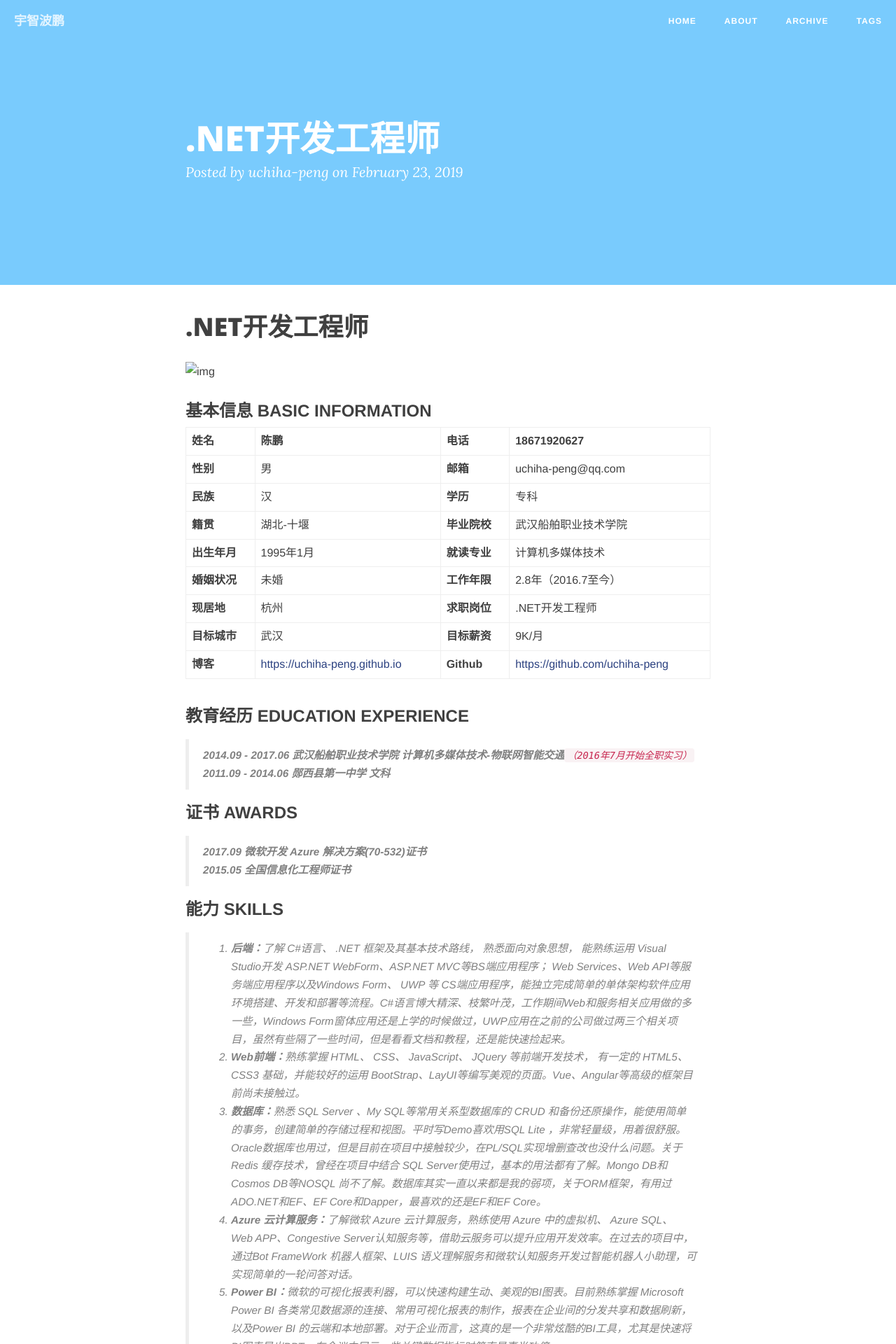
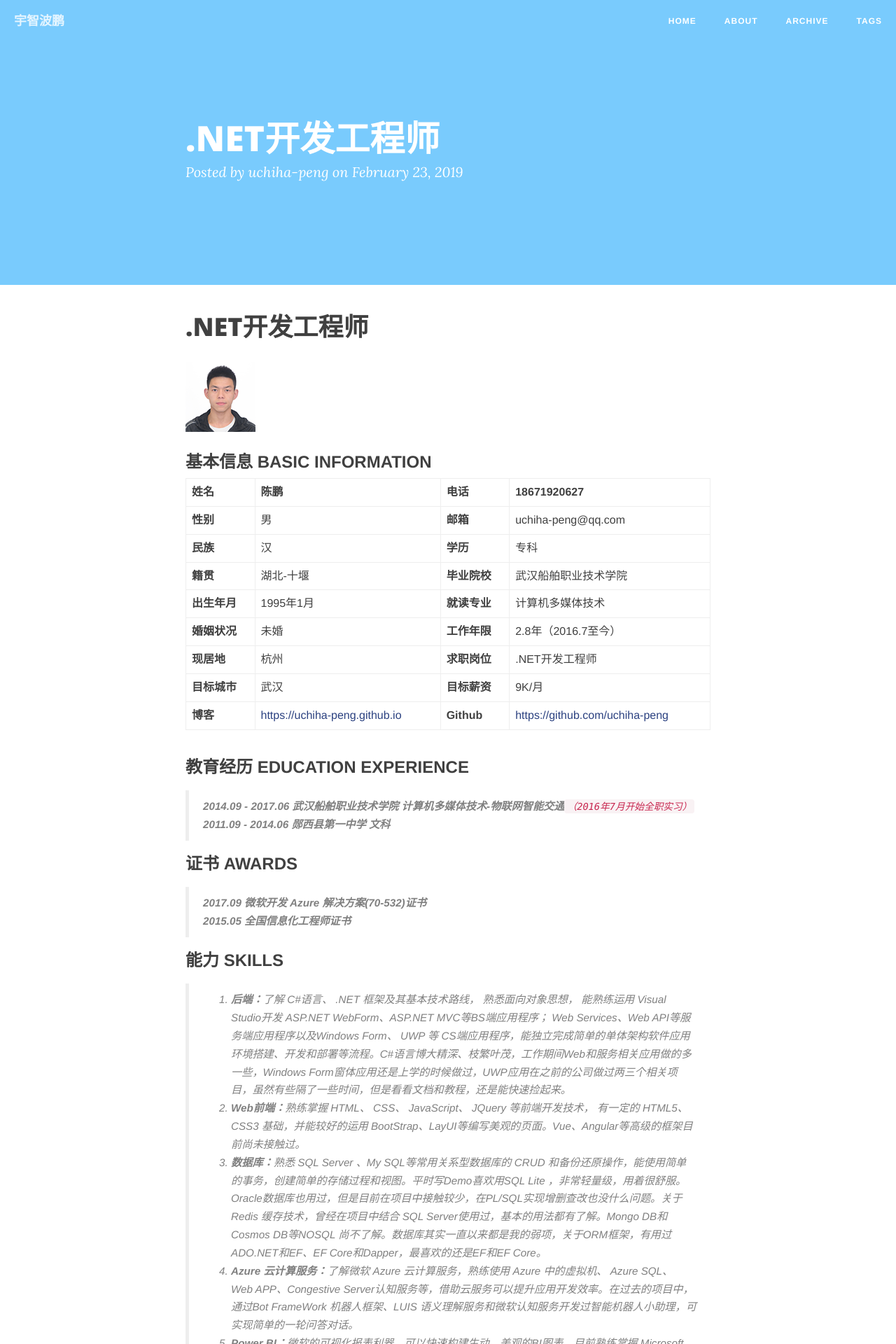
Before and after one commit to Uchiha-Peng/uchiha-peng.github.cc, a Jekyll site: the page built from _posts/2019-02-23-my-resume.md, in a window 1280 px wide. Shown: the top 1920 px of the page at 70% size. Built offline with Jekyll 4.4.1, drawn with Linux system fonts in a browser that asks for light colours; nearby versions of some CDN libraries; comment, search, counter and statistics services are not loaded.

Commit message:
change url

```diff
--- a/_posts/2019-02-23-my-resume.md
+++ b/_posts/2019-02-23-my-resume.md
@@ -6,7 +6,7 @@ date: 2019-02-23
 
 # .NET开发工程师
 
-![img](../img/me.png)
+![img](/img/me.png)
 
 
 
```
